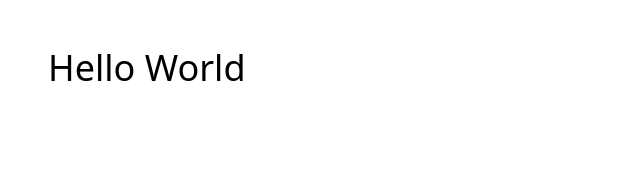
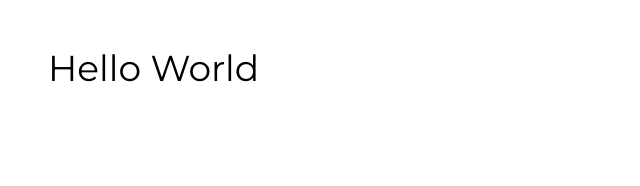
Before and after one commit to themashcodee/dashboard-ui, a Next.js app: page / in a window 1280 px wide. Shown: the top 186 px of the page, without its empty margins (0-640 px from the left). Built offline with nearby package versions, Linux system fonts and the light colour scheme.

Commit message:
build(design): add colors and fonts variables in tailwind config

```diff
--- a/styles/globals.css
+++ b/styles/globals.css
@@ -1,3 +1,16 @@
+/* HEADING FONT */
+@import url('https://fonts.googleapis.com/css2?family=Montserrat:wght@400;500;600;700&display=swap');
+
+/* BODY FONT */
+@import url('https://fonts.googleapis.com/css2?family=Lato&display=swap');
+
 @tailwind base;
 @tailwind components;
 @tailwind utilities;
+
+h1,h2,h3,h3,h4,h5,h6 {
+    @apply font-heading
+}
+p,span,a,div,section,main,article,aside,footer,header,nav,li,ul{
+    @apply font-body
+}
--- a/tailwind.config.js
+++ b/tailwind.config.js
@@ -4,7 +4,23 @@ module.exports = {
     "./components/**/*.{js,ts,jsx,tsx}",
   ],
   theme: {
-    extend: {},
+    extend: {
+      fontFamily: {
+        heading: ["Montserrat", "sans-serif"],
+        body: ["Lato", "sans-serif"],
+      },
+      colors: {
+        "primary": "#0D5F9A",
+        "secondary-text": "#858585",
+        "link": "#346BD5",
+        "field-darker": "#EAEAEA",
+        "background": "#F5F5F5",
+        "light-grey": "#B0B0B0",
+        "icon": "#999999",
+        "light-red": "#E9A0A0",
+        "light-green": "#9BDD7C"
+      }
+    },
   },
   plugins: [],
 }
```
